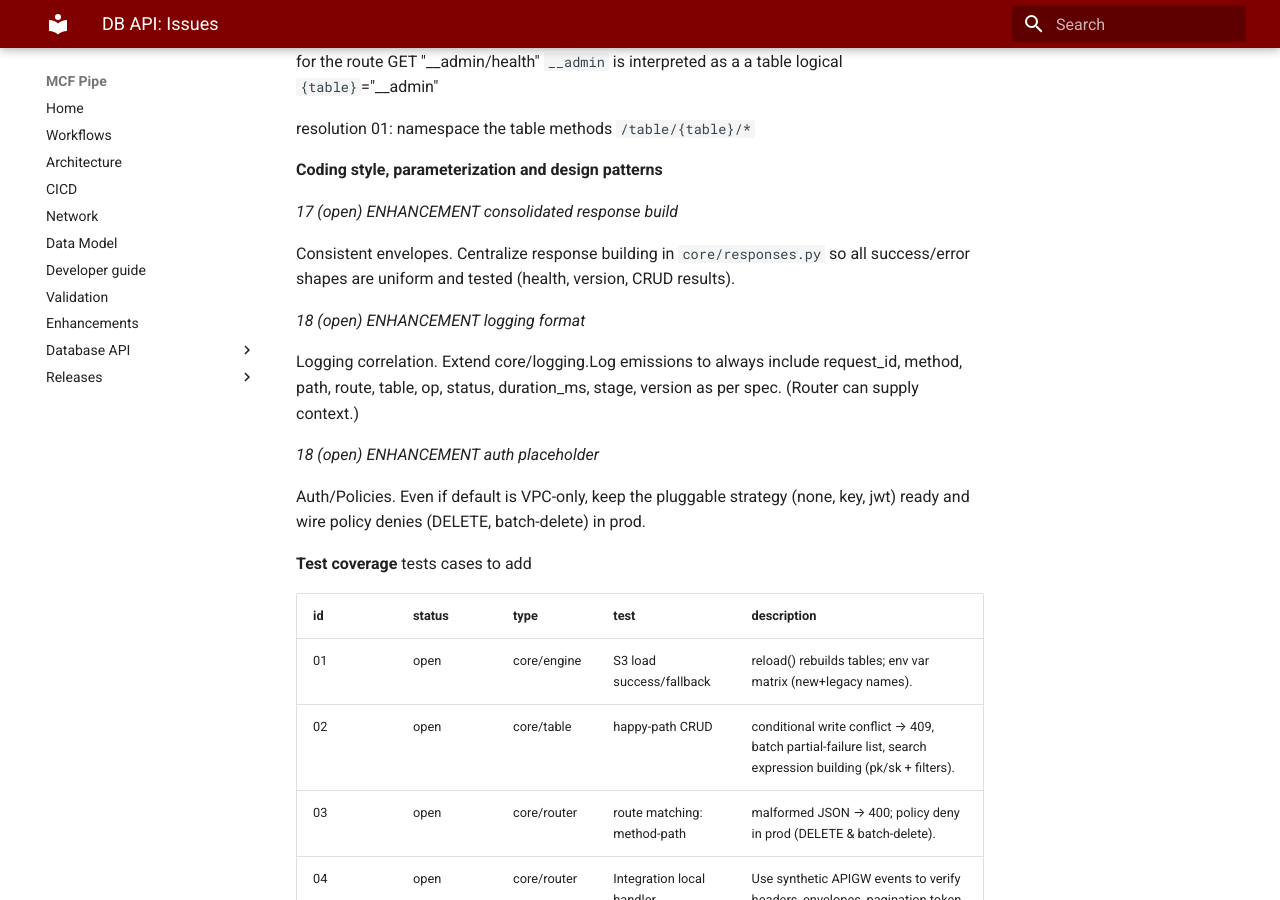
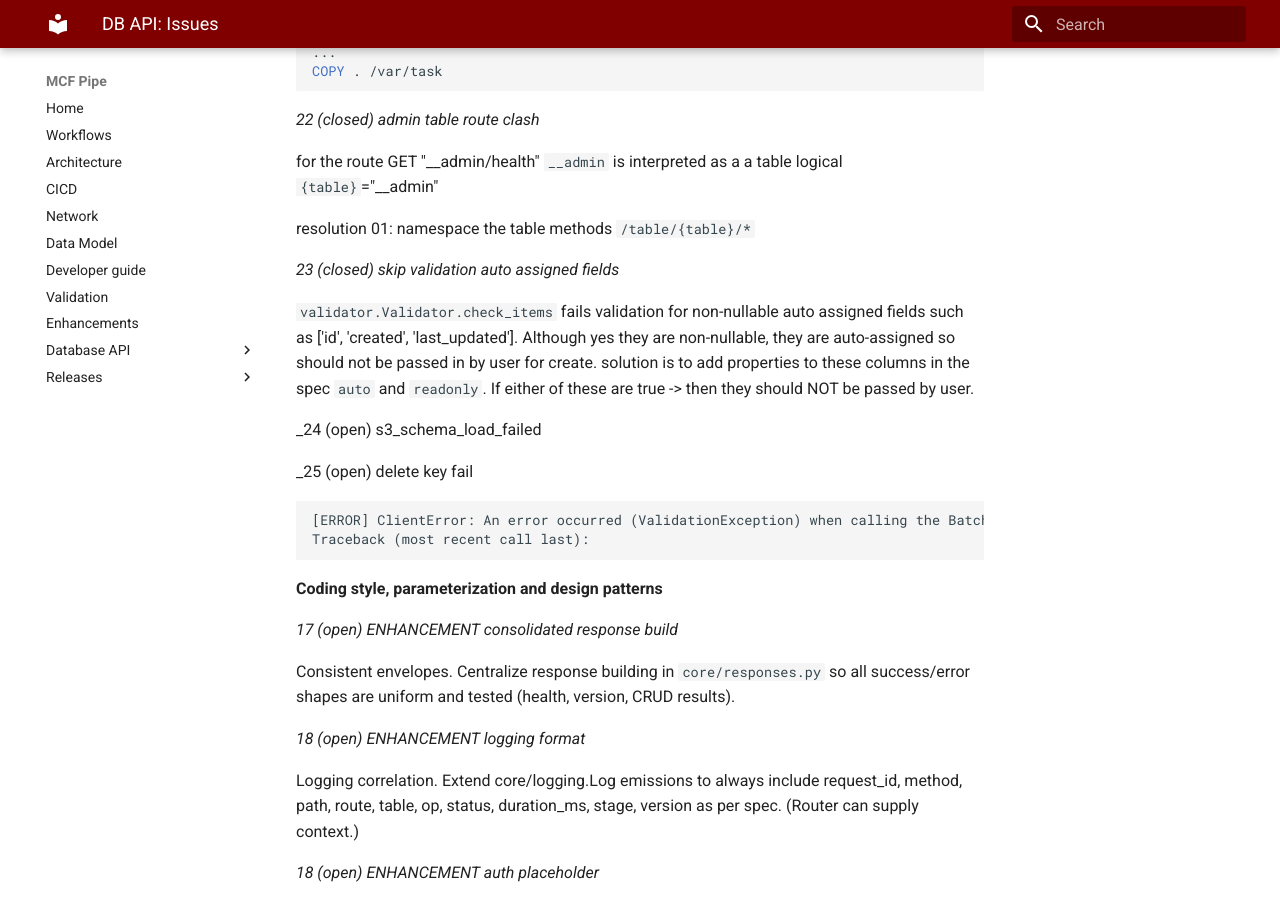
Before and after one commit to yayfalafels/mcfpipe, an MkDocs documentation site: the page built from docs/database_api/issues.md, in a window 1280 px wide and 900 px high, scrolled down 8577 px. Built offline with MkDocs 1.6.1 and Material for MkDocs 9.7.7, drawn with Linux system fonts in a browser that asks for light colours; some of the changed text lies outside the part shown.

````diff
--- a/docs/database_api/issues.md
+++ b/docs/database_api/issues.md
@@ -36,6 +36,10 @@
 | 16 | open | BUG | tests error mapping | |
 | 20 | closed | BUG | logging to CW log | lambda not resolve correct image digest from image tag |
 | 21 | closed | BUG | lambda import error | Dockerfile copy jobdb dir |
+| 22 | closed | BUG | admin table route clash | namespace table methods `/table` |
+| 23 | closed | BUG | skip validation auto assigned fields | |
+| 24 | open | BUG | s3_schema_load_failed | |
+| 25 | open | BUG | delete key fail | |
 | 17 | open | ENHANCEMENT | consolidated response build | |
 | 18 | open | ENHANCEMENT | logging format | |
 | 19 | open | ENHANCEMENT | auth placeholder | |
@@ -349,6 +353,22 @@
 
 resolution 01: namespace the table methods `/table/{table}/*`
 
+_23 (closed) skip validation auto assigned fields_
+
+`validator.Validator.check_items` fails validation for non-nullable auto assigned fields such as ['id', 'created', 'last_updated'].
+Although yes they are non-nullable, they are auto-assigned so should not be passed in by user for create.
+solution is to add properties to these columns in the spec `auto` and `readonly`.
+If either of these are true -> then they should NOT be passed by user.
+
+_24 (open) s3_schema_load_failed
+
+_25 (open) delete key fail
+
+```
+[ERROR] ClientError: An error occurred (ValidationException) when calling the BatchWriteItem operation: The provided key element does not match the schema
+Traceback (most recent call last):
+```
+
 __Coding style, parameterization and design patterns__
 
 _17 (open) ENHANCEMENT consolidated response build_
````
Also changed, not shown: dev/releases/011_dbapi.md (+10 -1 lines), 1 other file.
